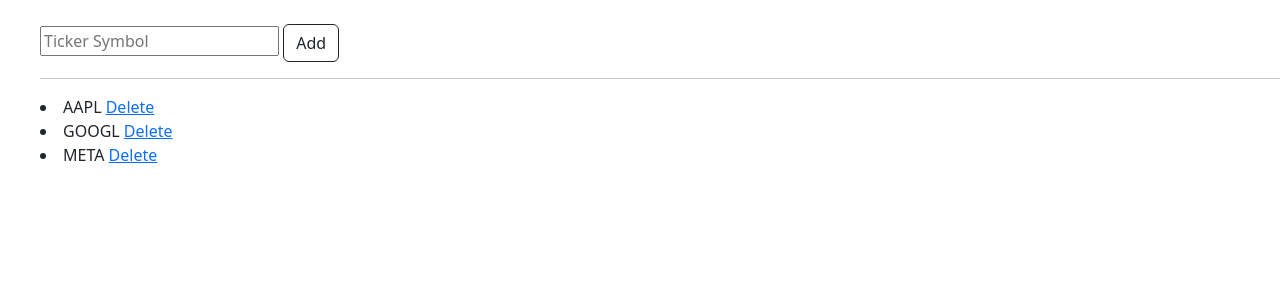
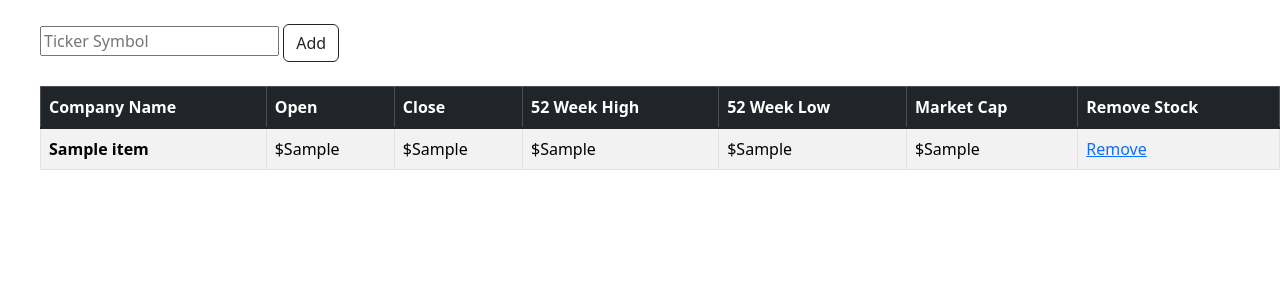
Before and after one commit to dolanklock/djangostock, a Django app: page /addstock in a window 1280 px wide. Shown: the part 56-356 px from the top of the page. Run offline with Django 3.2, Linux system fonts and the light colour scheme; data comes from the database, SQL or seed files in the repository; both versions use the stored data as it was after the commit; a database or web service that is not in the repository returns one stand-in record (values such as "Sample title"); data that the repository does not hold is empty.

Commit message:
major updates

```diff
--- a/quotes/templates/addstock.html
+++ b/quotes/templates/addstock.html
@@ -7,10 +7,40 @@
         <input width="15" type="search" placeholder="Ticker Symbol" aria-label="Search" name="ticker">
         <button class="btn btn-outline-dark" type="submit">Add</button>
     </form>
-    <hr>
-    {% for item in ticker %}
-        <li>{{item}} <a href="{% url 'deletestock' item.id %}"> Delete</a><br/></li> <!--the {% url 'deletestock' item.id %} "deletestock"
-            points to the urls file and the "name" parameter of the url and calls that path. the "item.id" gets passed into the views.delete_stock function-->
-    {% endfor %}
+    {% if request_successful %}
+        <br/>
+        <table class="table table-bordered table-striped table-bordered table table-hover">
+            <thead class="table-dark">
+                <tr>
+                    <th scope="col">Company Name</th>
+                    <th scope="col">Open</th>
+                    <th scope="col">Close</th>
+                    <th scope="col">52 Week High</th>
+                    <th scope="col">52 Week Low</th>
+                    <th scope="col">Market Cap</th>
+                    <th scope="col">Remove Stock</th>
+                </tr>
+            </thead>
+            <tbody class="table-group-divider">
+                {% for company in batch %}
+                    <tr>
+                        <th scope="row">{{company.companyName}}</th>
+                        <td>${{company.iexOpen}}</td>
+                        <td>${{company.iexClose}}</td>
+                        <td>${{company.week52High}}</td>
+                        <td>${{company.week52Low}}</td>
+                        <td>${{company.marketCap}}</td>
+                        <td><a href="{% url 'deletestock' company.ticker_id %}"> Remove</a></td>
+                    </tr>
+                {% endfor %}
+            </tbody>
+        </table>
+
+    {% else %}
+        {{error}}
+    {% endif %}
 
 {% endblock %}
+
+<!--the {% url 'deletestock' item.id %} "deletestock" points to the urls file and the "name" parameter of
+the url and calls that path which executes function tied to it. the "item.id" gets passed into the views.delete_stock function-->
--- a/quotes/views.py
+++ b/quotes/views.py
@@ -78,16 +78,39 @@ def home(request):  # request coming from urls and calls this function and passe
         return render(request, 'home.html', {"no_symbol": "Enter a Ticker Symbol..."})
 
 def add_stock(request):
+    # TODO: get querys to show in table on addstock html
     if request.method == "POST":
-        form = forms.StockForm(request.POST or None)
+        form = forms.StockForm(request.POST or None)  # sets 'form' equal to what was typed in to input on webpage
         if form.is_valid():  # checks if valid
             form.save()  # saves to database
             messages.success(request,
                             ('stock has been added successfully'))  # this message gets listed on the admin page inside the new database
             return redirect('addstock')  # this should be the html 'addstock' - redirects it to that html
-    # else:  #TODO: fix this, want code in here to always show.
+
     ticker = models.Stock.objects.all()  # this gets the objects of class Stock from models
-    return render(request, "addstock.html", {'ticker': ticker})
+    ticker_sym = [str(t) for t in ticker]  # getting symbols only from objects database for batch api request
+    tackers_format_request = ",".join(ticker_sym)  # getting symbols in one text word for api request
+    request_successful = True
+    try:
+        response = requests.get(f"https://api.iex.cloud/v1/data/CORE/QUOTE/{tackers_format_request}?token={API_KEY}")  # calling batch api request for all ticker symbols in database
+        json_data_batch = response.json()
+    except:
+        request_successful = False
+        return render(request, 'addstock.html', {"error": "No stocks added..."})
+    else:
+        # TODO: can remove this portion below if i figure out how to add ticker id in html while iterating dicitonary json for batch
+        batch_query = []
+        for d, ticker_id in zip(json_data_batch, ticker):  # iterating through ticker here so i can pass ticker id to the url in addstock html for the remove button hyperlink
+            company_data = {}
+            company_data['companyName'] = d['companyName']
+            company_data['iexOpen'] = d['iexOpen']
+            company_data['iexClose'] = d['iexClose']
+            company_data['week52High'] = d['week52High']
+            company_data['week52Low'] = d['week52Low']
+            company_data['marketCap'] = d['marketCap']
+            company_data['ticker_id'] = ticker_id.id
+            batch_query.append(company_data)
+        return render(request, "addstock.html", {'ticker': ticker, "batch": batch_query, "request_successful": request_successful})
 
 def delete_stock(request, stock_id):
     item = models.Stock.objects.get(pk=stock_id)  # pk is primary key. getting all objects in database 'stock'. and then getting the specific item that matches id passed in
```
Also changed, not shown: db.sqlite3.
